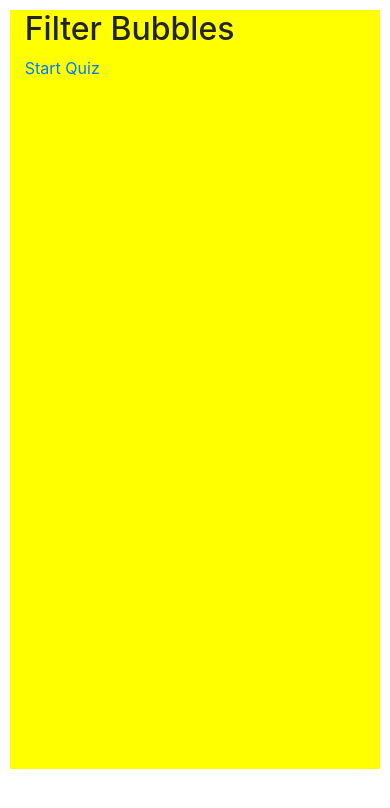
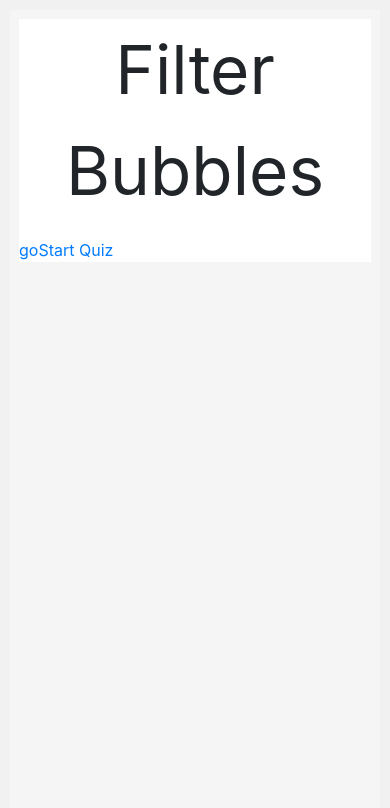
Before and after one commit to Chris-Perkins/ENC4416-Filter-Bubbles-Creating-Community, a React app: page / in a window 390 px wide. Shown: the top 808 px of the page. Built offline with nearby package versions, Linux system fonts and the light colour scheme.

Commit message:
Mobile-friendly work start

```diff
--- a/index.html
+++ b/index.html
@@ -3,6 +3,6 @@
 <head>
     <title>(Filter Bubbles)</title>
 </head>
-<body id="example">
+<body id="example" style="background-color:#F1F1F1">
     <script src="./dist/bundle.js"></script>
 </body>
--- a/package.json
+++ b/package.json
@@ -17,6 +17,7 @@
     "mobx-react": "^5.3.4",
     "react": "^16.5.2",
     "react-dom": "^16.5.2",
+    "react-native-responsive-fontsize": "^0.1.2",
     "reactstrap": "^6.3.1",
     "simple-flexbox": "^1.2.0",
     "style-loader": "^0.21.0",
--- a/src/components/Quiz.tsx
+++ b/src/components/Quiz.tsx
@@ -1,22 +1,33 @@
 import * as React from "react";
 import {
-    Jumbotron,
     Container,
 } from "reactstrap";
 
+
 const pageStyle = {
-    width:"100%",
-    height:"100%",
-    backgroundColor:"#FFFF00",
+    margin:"2.5%",
+    backgroundColor:"#FFFFFF",
+};
+
+const titleStyle = {
+    fontSize: "8vh",
+    textAlign: "center" as "center",
+    topMargin: "5%"
+};
+
+const paragraph = {
+    fontSize: "4vh",
+    textAlign: "center" as "center"
 };
 
 export class Quiz extends React.Component {
     render() {
         return (
-            <Container style={pageStyle}>
-                <h2>Filter Bubbles</h2>
+            <div style={pageStyle}>
+                <p style={titleStyle}>Filter Bubbles</p>
+                <a href="www.google.com" target="_blank">go</a>
                 <a href="www.google.com" target="_blank">Start Quiz</a>
-            </Container>
+            </div>
         );
     }
 }
--- a/src/components/home.tsx
+++ b/src/components/home.tsx
@@ -1,4 +1,5 @@
 import * as React from "react";
+import RF from "react-native-responsive-fontsize";
 import {
     Jumbotron,
     Container,
@@ -8,20 +9,10 @@ import { Quiz } from "./Quiz";
 const pageStyle = {
     marginTop:"2.5%",
     marginLeft:"2.5%",
-    width:"95%",
-    height:"90%",
-    backgroundColor:"#FF0000",
+    width: "95%",
+    minHeight:"95%",
+    backgroundColor:"#F5F5F5",
     position:"absolute" as "absolute"
-};
-
-const divStyle = {
-    width:"100%",
-    height:"80%",
-    backgroundColor:"#00FF00"
-};
-
-const paragraph = {
-    color:"#0000FF"
 };
 
 
```
